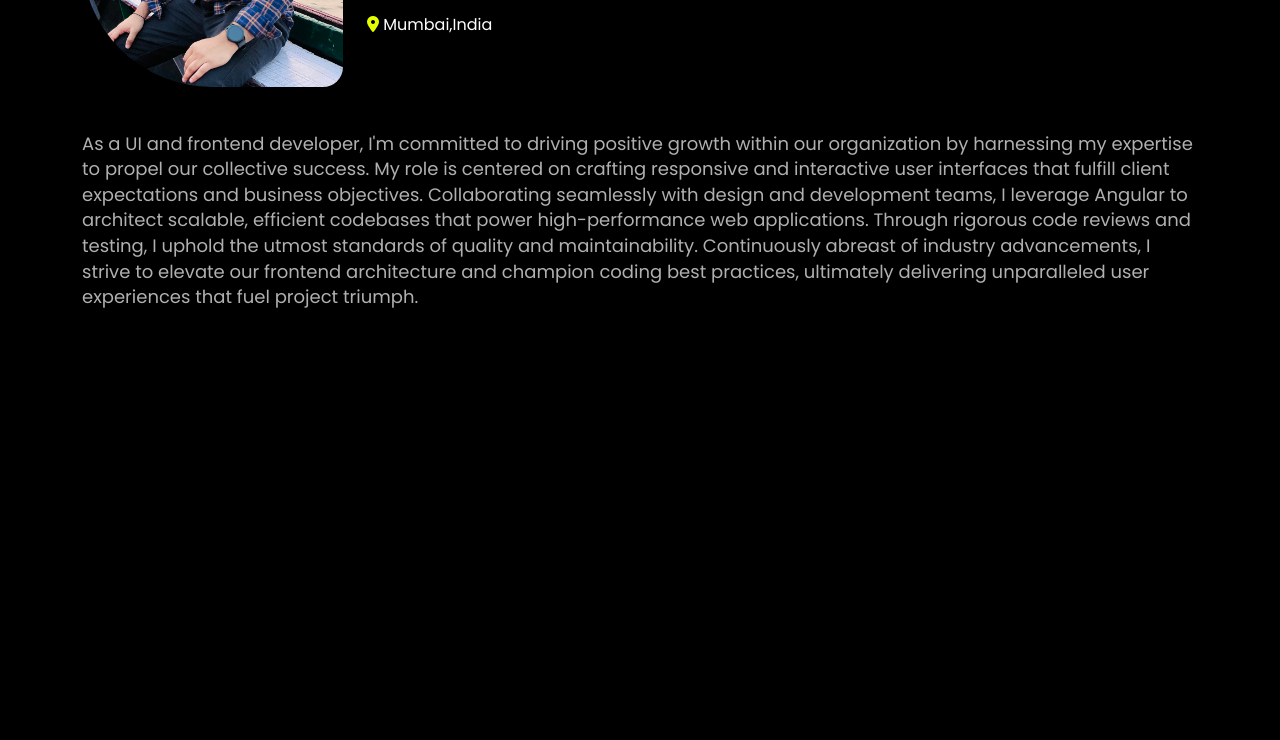
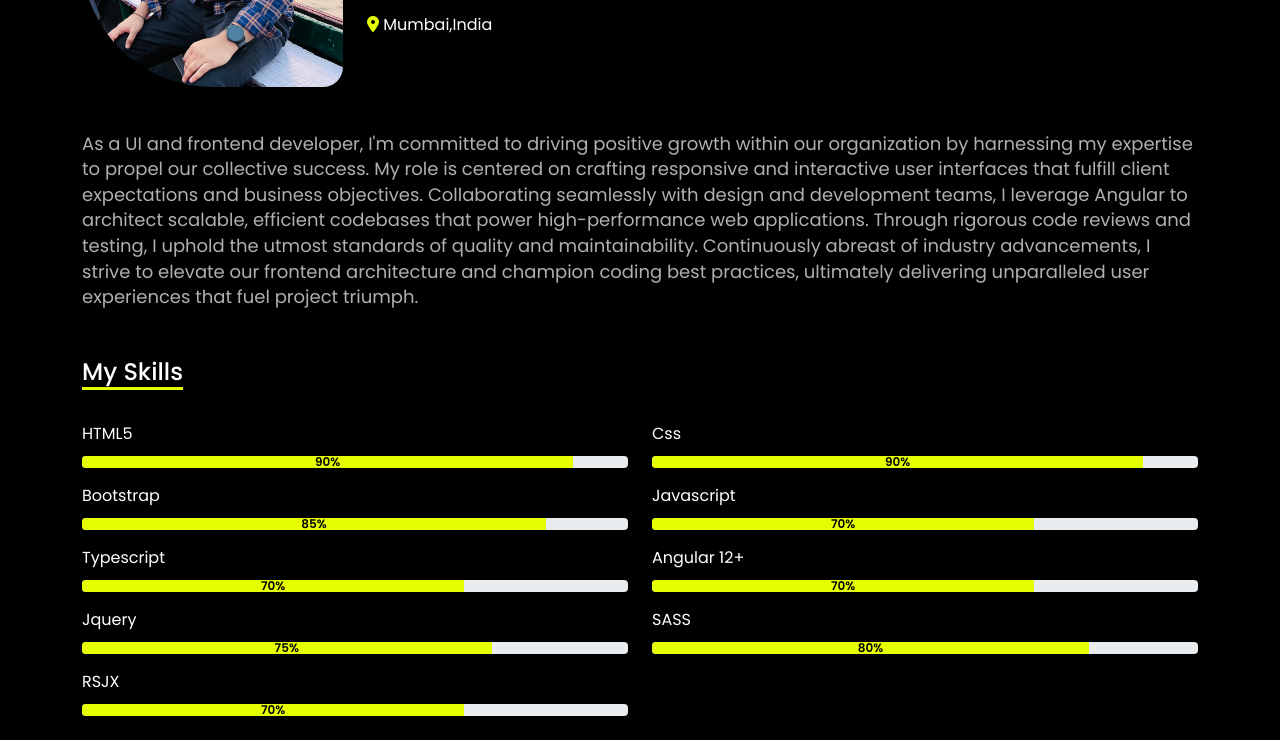
Before and after one commit to kirans3779/MyPROFILE, a plain HTML site: page index.html in a window 1280 px wide. Shown: the part 348-1088 px from the top of the page. Before the commit the page ends 800 px from the top, so only its background shows below. Drawn offline with nearby package versions, Linux system fonts and the light colour scheme.

Commit message:
changes done

```diff
--- a/css/style.css
+++ b/css/style.css
@@ -2,7 +2,7 @@ body{
     margin:0px;
     padding: 0px;
     font-family: Poppins;
-
+    scroll-behavior: smooth;
 }
 .container{
     overflow-x: hidden;
@@ -60,10 +60,31 @@ img{
 height:100%;
     width:100%;
 }
+h4.subheading{
+    color: #fff;
+    border-bottom:3px solid #e6ff00;
+    width: fit-content;
+}
+.skill-list label{
+margin-bottom: 10px;
+}
+.bg-primary{
+background-color: #e6ff00 !important;
+}
+.progress{
+    height: 12px;
+}
+.progress-bar{
+color:#000;
+font-weight: 600;
+}
 @media only screen and (max-width: 767px) {
     /* .profile-img-card{
         height: 70vh;
     } */
+    .container{
+        padding: 18px;
+    }
     img{
         min-height:100%;
             min-width:100%;
--- a/index.html
+++ b/index.html
@@ -92,6 +92,86 @@
 
         </div>
       </div>
+      <div class="row py-3">
+        <div class="col-12 my-3">
+          <div class="Skill">
+            <h4 class="subheading">My Skills</h4>
+          </div>
+
+        </div>
+        <div class="col-md-6 my-2">
+          <div class="skill-list">
+            <label for=""> HTML5</label>
+            <div class="progress">
+              <div class="progress-bar  bg-primary" role="progressbar" aria-valuenow="90" aria-valuemin="0" aria-valuemax="100" style="width: 90%">90%</div>
+            </div>
+           </div>
+        </div>
+        <div class="col-md-6 my-2">
+          <div class="skill-list">
+            <label for=""> Css</label>
+            <div class="progress">
+              <div class="progress-bar  bg-primary" role="progressbar" aria-valuenow="90" aria-valuemin="0" aria-valuemax="100" style="width: 90%">90%</div>
+            </div>
+           </div>
+        </div>
+        <div class="col-md-6 my-2">
+          <div class="skill-list">
+            <label for="">Bootstrap</label>
+            <div class="progress">
+              <div class="progress-bar  bg-primary" role="progressbar" aria-valuenow="75" aria-valuemin="0" aria-valuemax="100" style="width: 85%">85%</div>
+            </div>
+           </div>
+        </div>
+        <div class="col-md-6 my-2">
+          <div class="skill-list">
+            <label for="">Javascript</label>
+            <div class="progress">
+              <div class="progress-bar  bg-primary" role="progressbar" aria-valuenow="75" aria-valuemin="0" aria-valuemax="100" style="width: 70%">70%</div>
+            </div>
+           </div>
+        </div>
+        <div class="col-md-6 my-2">
+          <div class="skill-list">
+            <label for="">Typescript</label>
+            <div class="progress">
+              <div class="progress-bar  bg-primary" role="progressbar" aria-valuenow="75" aria-valuemin="0" aria-valuemax="100" style="width: 70%">70%</div>
+            </div>
+           </div>
+        </div>
+        <div class="col-md-6 my-2">
+          <div class="skill-list">
+            <label for="">Angular 12+</label>
+            <div class="progress">
+              <div class="progress-bar  bg-primary" role="progressbar" aria-valuenow="75" aria-valuemin="0" aria-valuemax="100" style="width: 70%">70%</div>
+            </div>
+           </div>
+        </div>
+        <div class="col-md-6 my-2">
+          <div class="skill-list">
+            <label for="">Jquery</label>
+            <div class="progress">
+              <div class="progress-bar  bg-primary" role="progressbar" aria-valuenow="75" aria-valuemin="0" aria-valuemax="100" style="width: 75%">75%</div>
+            </div>
+           </div>
+        </div>
+        <div class="col-md-6 my-2">
+          <div class="skill-list">
+            <label for="">SASS</label>
+            <div class="progress">
+              <div class="progress-bar  bg-primary" role="progressbar" aria-valuenow="75" aria-valuemin="0" aria-valuemax="100" style="width: 80%">80%</div>
+            </div>
+           </div>
+        </div>
+        <div class="col-md-6 my-2">
+          <div class="skill-list">
+            <label for="">RSJX</label>
+            <div class="progress">
+              <div class="progress-bar  bg-primary" role="progressbar" aria-valuenow="75" aria-valuemin="0" aria-valuemax="100" style="width: 70%">70%</div>
+            </div>
+           </div>
+        </div>
+      </div>
     </div>
   </body>
   <script
```
Also changed, not shown: img/web-design.png (added).
